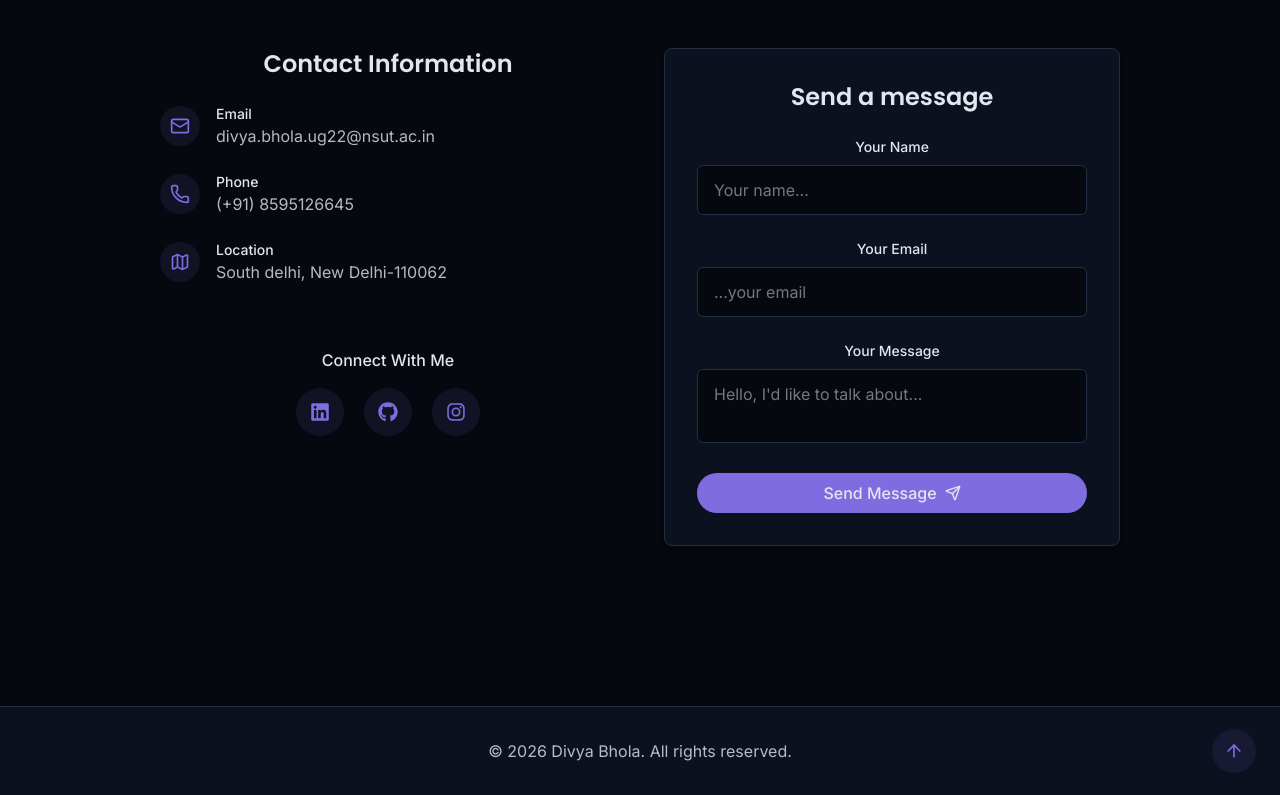
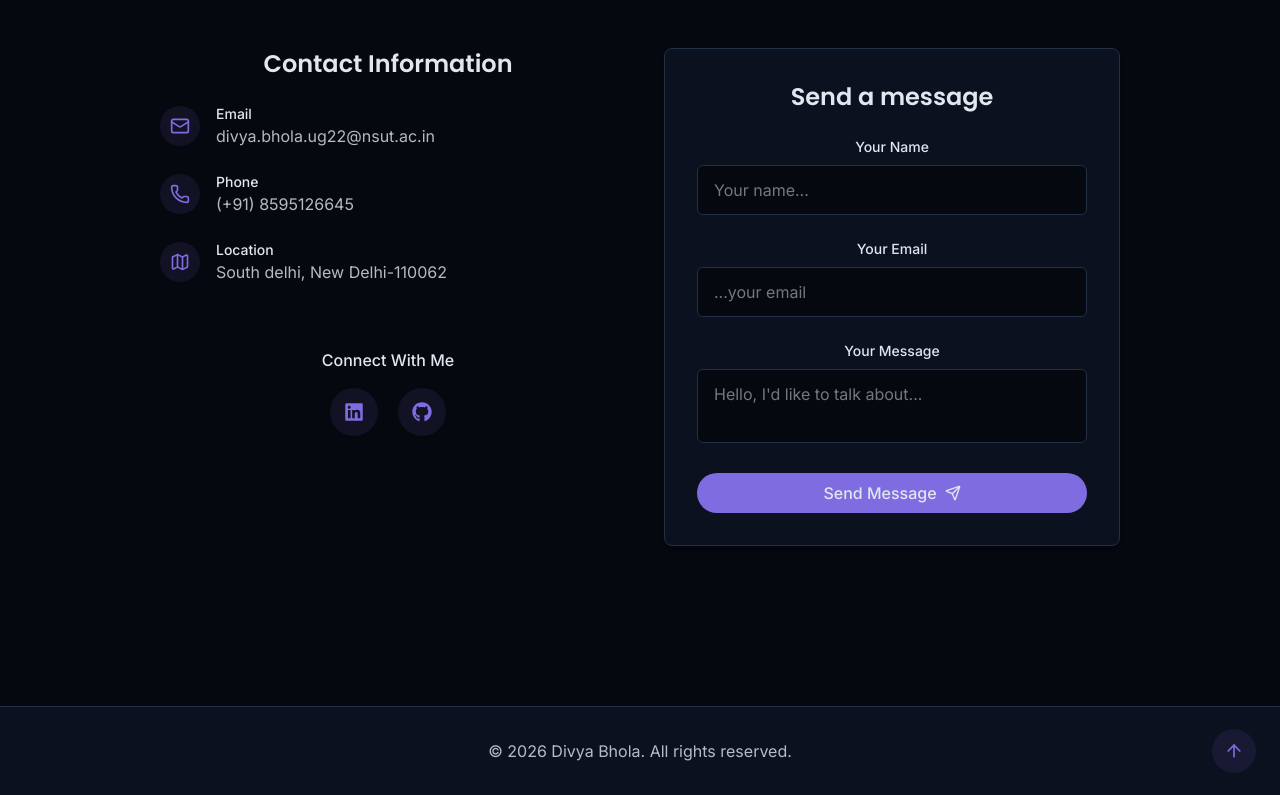
Before and after one commit to bholadivya/divya-portfolio, a React (Vite) app: page / in a window 1280 px wide. Shown: the part 5409-6204 px from the top of the page. Built offline with nearby package versions, Linux system fonts and the light colour scheme.

Commit message:
removed insta logo i added by mistake

```diff
--- a/src/components/ContactSection.jsx
+++ b/src/components/ContactSection.jsx
@@ -156,14 +156,6 @@ export const ContactSection = () => {
                 >
                   <FaGithub className="text-primary text-xl" />
                 </a>
-
-                {/* Instagram (optional) */}
-                <a
-                  href="#"
-                  className="w-12 h-12 flex items-center justify-center rounded-full bg-primary/10 hover:bg-primary/20 hover:scale-110 transition"
-                >
-                  <FaInstagram className="text-primary text-xl" />
-                </a>
               </div>
             </div>
           </div>
```
